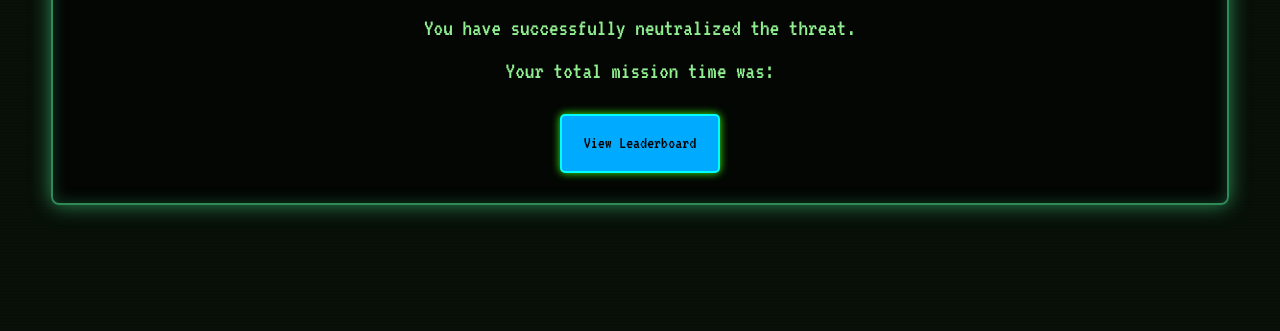
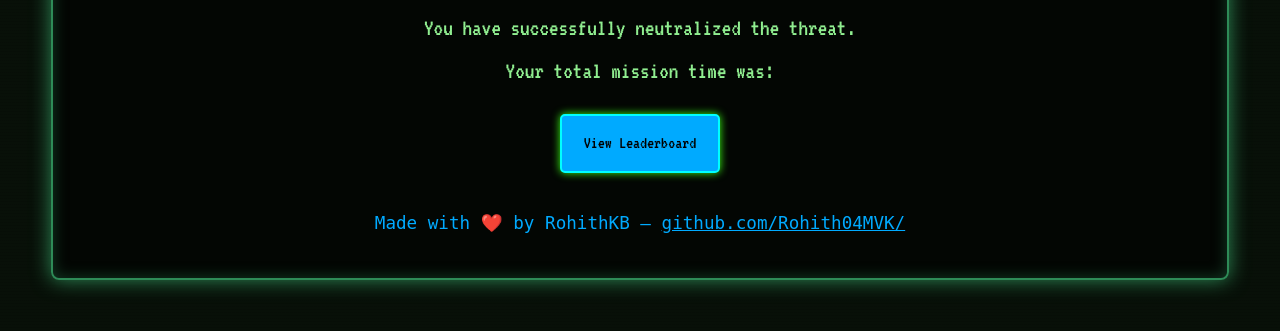
Before and after one commit to Rohith04MVK/Diffuse-the-Bomb, a Flask app: template templates/finished.html in a window 1280 px wide. Shown: the part 200-531 px from the top of the page. Run offline with Flask 3, Linux system fonts and the light colour scheme; the template is opened without the code that fills it, so the values that code supplies are empty.

Commit message:
Added my signature :)

```diff
--- a/templates/finished.html
+++ b/templates/finished.html
@@ -11,5 +11,27 @@
         <p style="font-size: 2.5rem; color: var(--main-text-color); margin: 20px 0;">{{ user.get_completion_time() }}</p>
         <a href="{{ url_for('main.leaderboard') }}" class="button" style="background-color: var(--solved-color); border-color: var(--solved-glow);">View Leaderboard</a>
     </div>
+    <!-- Animated Signature Start -->
+    <div id="signature" style="margin-top:40px; font-family:monospace; font-size:1.1rem; color:var(--solved-color); min-height:2em;"></div>
+    <script>
+        const text = 'Made with ❤️ by RohithKB — github.com/Rohith04MVK/';
+        let i = 0;
+        function typeWriter() {
+            if (i < text.length) {
+                document.getElementById("signature").innerHTML += text.charAt(i);
+                i++;
+                setTimeout(typeWriter, 45);
+            } else {
+                // Make the github part a link after typing
+                const sig = document.getElementById("signature");
+                sig.innerHTML = sig.innerHTML.replace(
+                    /github\.com\/Rohith04MVK\//,
+                    '<a href="https://github.com/Rohith04MVK/" target="_blank" style="color:inherit; text-decoration:underline;">github.com/Rohith04MVK/</a>'
+                );
+            }
+        }
+        window.addEventListener('DOMContentLoaded', typeWriter);
+    </script>
+    <!-- Animated Signature End -->
 </div>
 {% endblock %}
```
